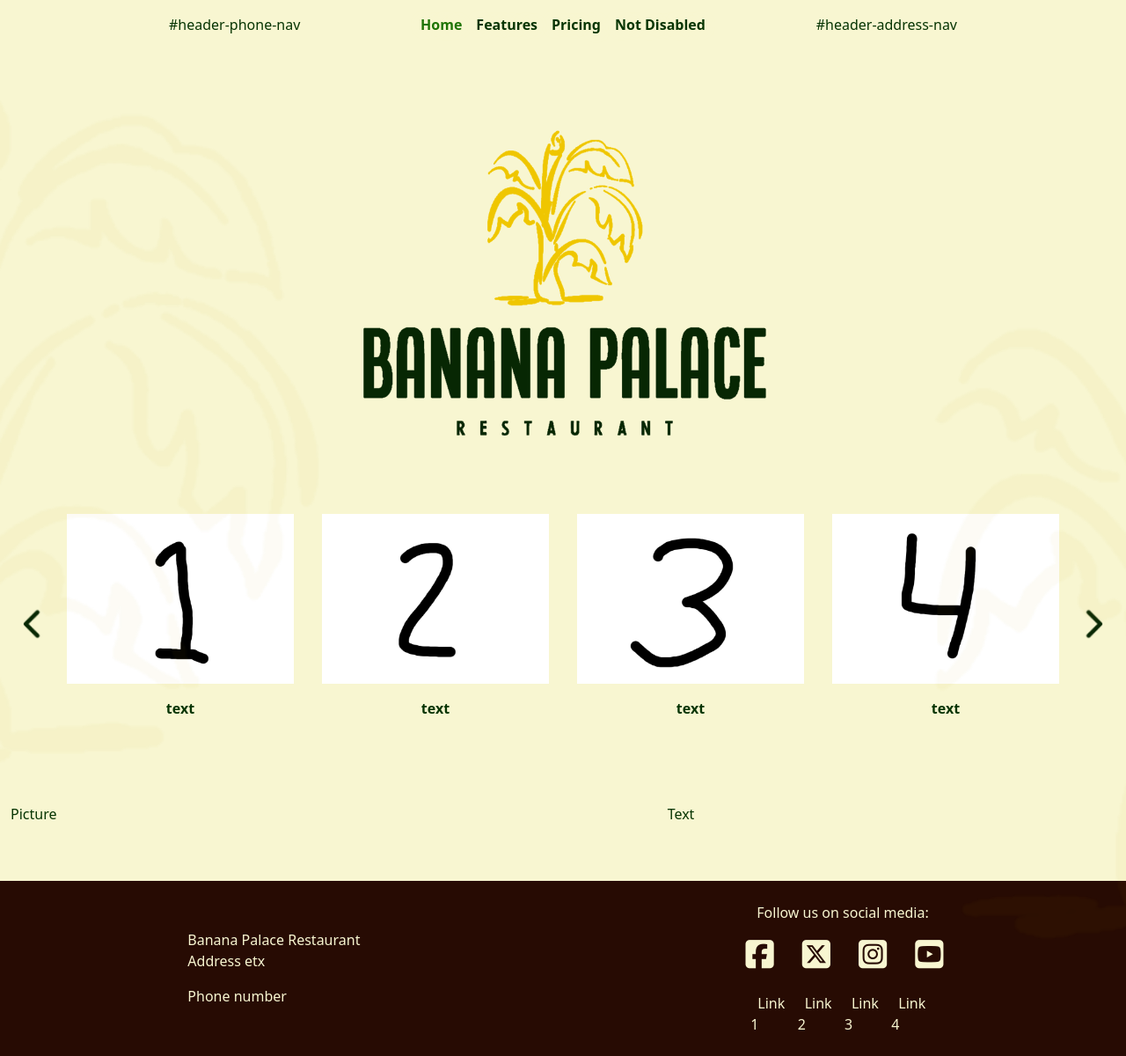
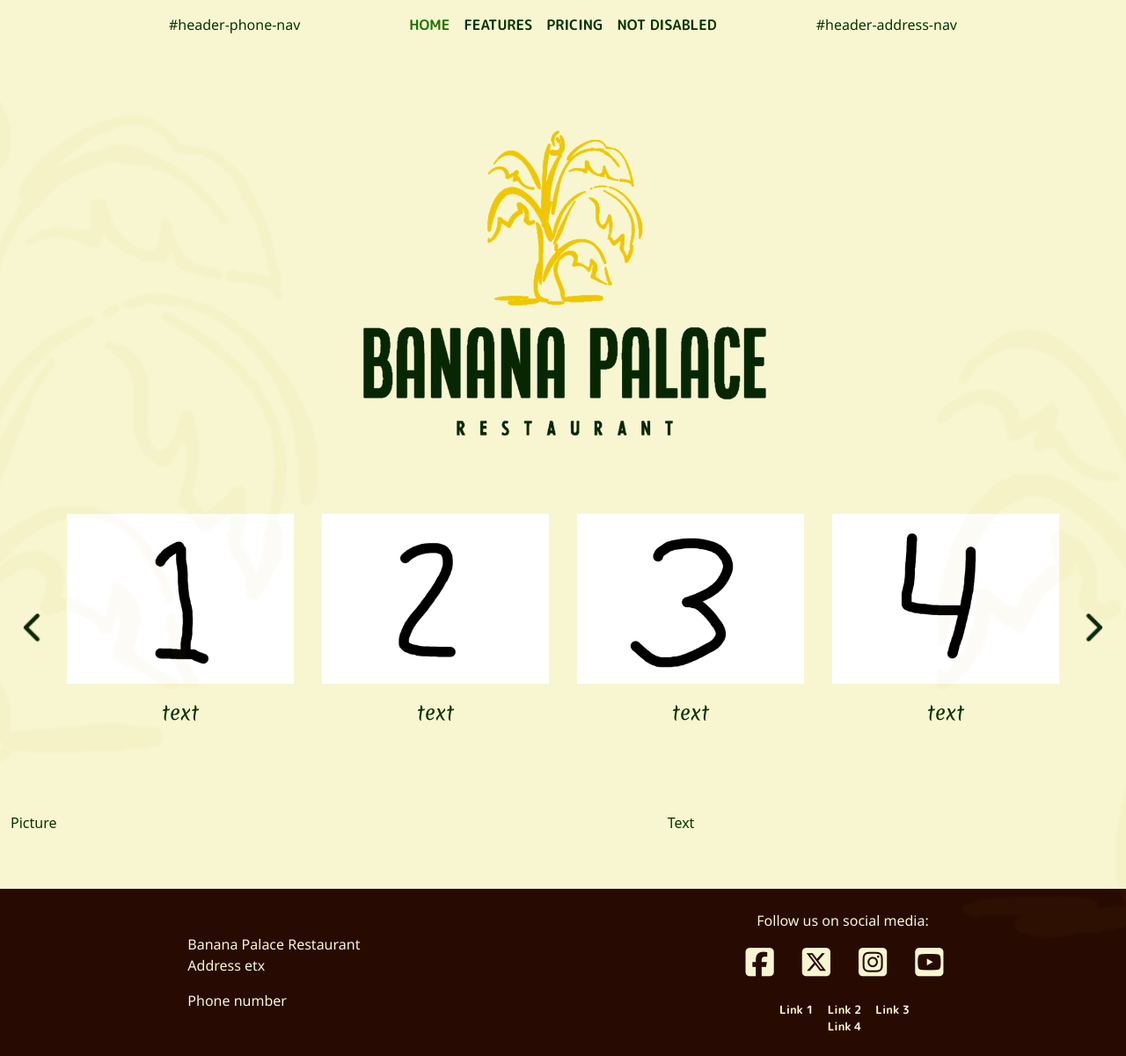
Before and after one commit to NiclO1337/pp4-banana-palace, a Django app: page / in a window 1280 px wide. Shown: the whole page at 88% size. Run offline with Django 5.2, Linux system fonts and the light colour scheme.

Commit message:
Import fonts and style different texts
Allow footer links to wrap down and make them smaller font size

```diff
--- a/home/templates/home/carousel.html
+++ b/home/templates/home/carousel.html
@@ -11,7 +11,7 @@
                   <img src="{% static './images/1.png' %}" role="option" alt="img" class="img-fluid px-md-3" />
                 </div>
                 <div class="card-body">
-                  <p class="card-text">text</p>
+                  <p class="card-text special-font">text</p>
                 </div>
               </div>
             </div>
@@ -23,7 +23,7 @@
                   <img src="{% static './images/2.png' %}" role="option" alt="img" class="img-fluid px-md-3" />
                 </div>
                 <div class="card-body">
-                  <p class="card-text">text</p>
+                  <p class="card-text special-font">text</p>
                 </div>
               </div>
             </div>
@@ -35,7 +35,7 @@
                   <img src="{% static './images/3.png' %}" role="option" alt="img" class="img-fluid px-md-3" />
                 </div>
                 <div class="card-body">
-                  <p class="card-text">text</p>
+                  <p class="card-text special-font">text</p>
                 </div>
               </div>
             </div>
@@ -47,7 +47,7 @@
                   <img src="{% static './images/4.png' %}" role="option" alt="img" class="img-fluid px-md-3" />
                 </div>
                 <div class="card-body">
-                  <p class="card-text">text</p>
+                  <p class="card-text special-font">text</p>
                 </div>
               </div>
             </div>
@@ -59,7 +59,7 @@
                   <img src="{% static './images/5.png' %}" role="option" alt="img" class="img-fluid px-md-3" />
                 </div>
                 <div class="card-body">
-                  <p class="card-text">text</p>
+                  <p class="card-text special-font">text</p>
                 </div>
               </div>
             </div>
@@ -71,7 +71,7 @@
                   <img src="{% static './images/6.png' %}" role="option" alt="img" class="img-fluid px-md-3" />
                 </div>
                 <div class="card-body">
-                  <p class="card-text">text</p>
+                  <p class="card-text special-font">text</p>
                 </div>
               </div>
             </div>
--- a/static/css/style.css
+++ b/static/css/style.css
@@ -1,7 +1,10 @@
+@import url('https://fonts.googleapis.com/css2?family=M+PLUS+Rounded+1c:wght@700&family=Merienda&family=Noto+Sans:ital@0;1&display=swap');
+
 /* --------------------------
 ----------- Colors ----------
 -------------------------- */
 
+/* Project color pallet */
 :root {
   --color-primary-bg: #f8f6d1;
   --color-secondary-bg: #efc600;
@@ -11,7 +14,7 @@
   --color-tertiary: #270b03;
 }
 
-/* base.html styles */
+/* base.html styles (includes header.html and footer.html) */
 
 header,
 body {
@@ -50,7 +53,7 @@ footer {
 ------- Hover effects -------
 -------------------------- */
 
-/* base.html styles */
+/* base.html styles (includes header.html and footer.html) */
 
 #override-bootstrap a:hover {
   color: var(--color-secondary);
@@ -80,15 +83,11 @@ footer {
 /* --------------------------
 ------- Layout styles -------
 -------------------------- */
-/* base.html styles */
+/* base.html styles (includes header.html and footer.html) */
 
 body {
   min-height: 150vh;
 }
-
-/* main {
-  margin-top: 0;
-} */
 
 #header-container {
   height: 8rem;
@@ -140,7 +139,39 @@ footer .row {
 --------- Typography --------
 -------------------------- */
 
-/* base.html styles */
+/* Project fonts */
+:root {
+  --headings: "M PLUS Rounded 1c", sans-serif;
+  --paragraphs: "Noto Sans", sans-serif;
+  --special: "Merienda", cursive;
+}
+
+/* base.html styles (includes header.html and footer.html) */
+
+body p,
+#header-address-nav,
+#header-phone-nav,
+#header-address,
+#header-phone {
+  font-family: var(--paragraphs);
+}
+
+body li {
+  font-family: var(--headings);
+}
+
+header li {
+  text-transform: uppercase;
+}
+
+footer li {
+  font-size: 80%;
+}
+
+.special-font {
+  font-family: var(--special);
+  font-size: 1.4rem;
+}
 
 .navbar-nav .nav-link.active,
 .navbar-nav .nav-link {
@@ -156,15 +187,12 @@ footer .row {
   text-decoration: none;
 }
 
-.social-media-symbols {
+.social-media-symbols li {
   font-size: 2.3rem;
 }
 
 /* index.html styles */
 
-.card {
-  font-weight: bold;
-}
 
 /* --------------------------
 ----------- Images ----------
@@ -225,7 +253,7 @@ footer .row {
 ---------- Buttons ----------
 -------------------------- */
 
-/* base.html styles */
+/* base.html styles (includes header.html and footer.html) */
 
 /* index.html styles */
 
--- a/templates/footer.html
+++ b/templates/footer.html
@@ -53,7 +53,7 @@
               ></a>
             </li>
           </ul>
-          <ul class="footer-links d-flex justify-content-center ps-0 mb-0">
+          <ul class="footer-links d-flex justify-content-center flex-wrap ps-0 mb-0">
             <li><a href="#" class="px-2">Link 1</a></li>
             <li><a href="#" class="px-2">Link 2</a></li>
             <li><a href="#" class="px-2">Link 3</a></li>
```
